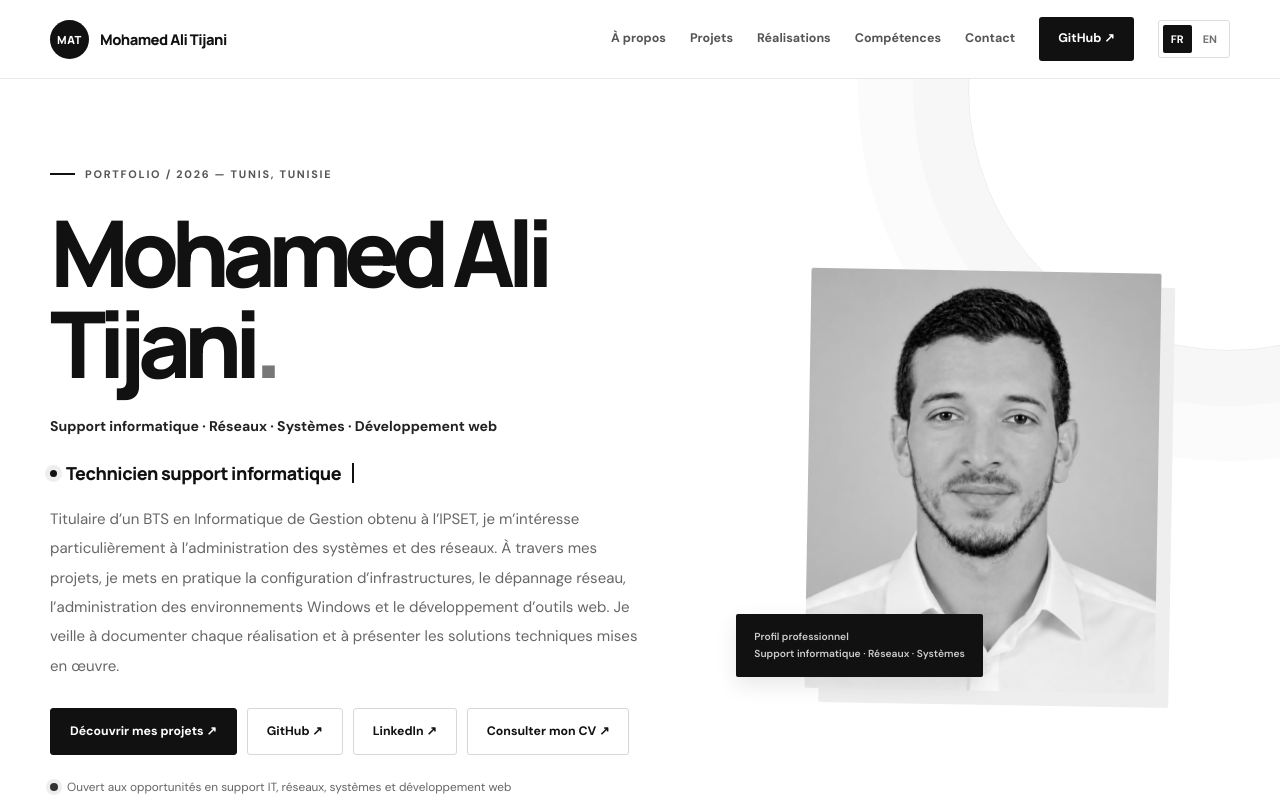
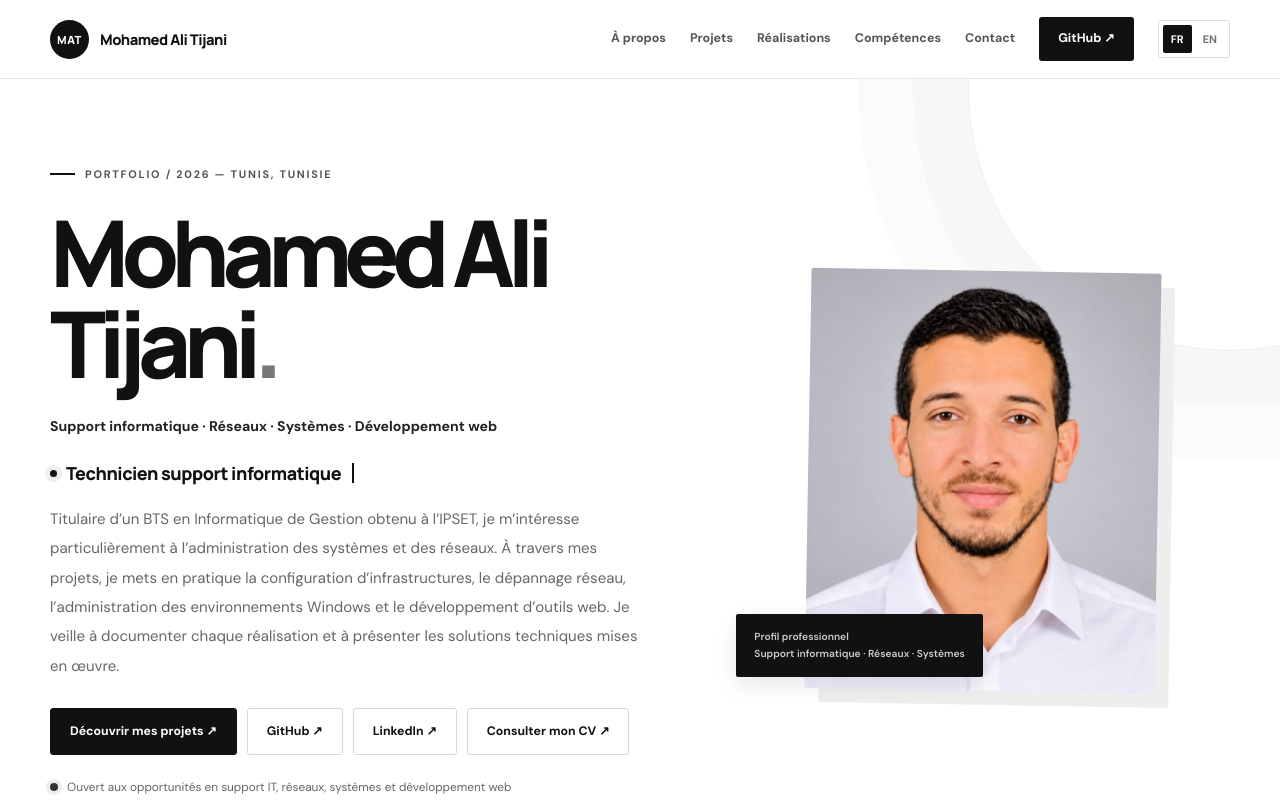
Before and after one commit to Medalitijani/portfolio, a plain HTML site: page index.html in a window 1280 px wide. Shown: the top 800 px of the page. Drawn offline with Linux system fonts and the light colour scheme; no server answers.

Commit message:
Preserve full-color portrait and project screenshots

```diff
--- a/index.html
+++ b/index.html
@@ -394,6 +394,21 @@
     }
     @media(prefers-reduced-motion:reduce){.portrait-frame{animation:none!important}.project-visual img{transition:none!important}}
 
+
+    /* Keep the editorial monochrome UI, never desaturate portfolio photography. */
+    .portrait-frame,.portrait-frame img,.project-visual img{
+      filter:none !important;
+      -webkit-filter:none !important;
+    }
+    .project-visual img{transition:transform .5s ease !important;}
+    .project:hover .project-visual img{
+      filter:none !important;
+      -webkit-filter:none !important;
+      transform:scale(1.035);
+    }
+    .portrait-frame img{filter:none !important; -webkit-filter:none !important;}
+    .portrait-frame{filter:none !important; -webkit-filter:none !important;}
+
   </style>
 </head>
 <body>
```
